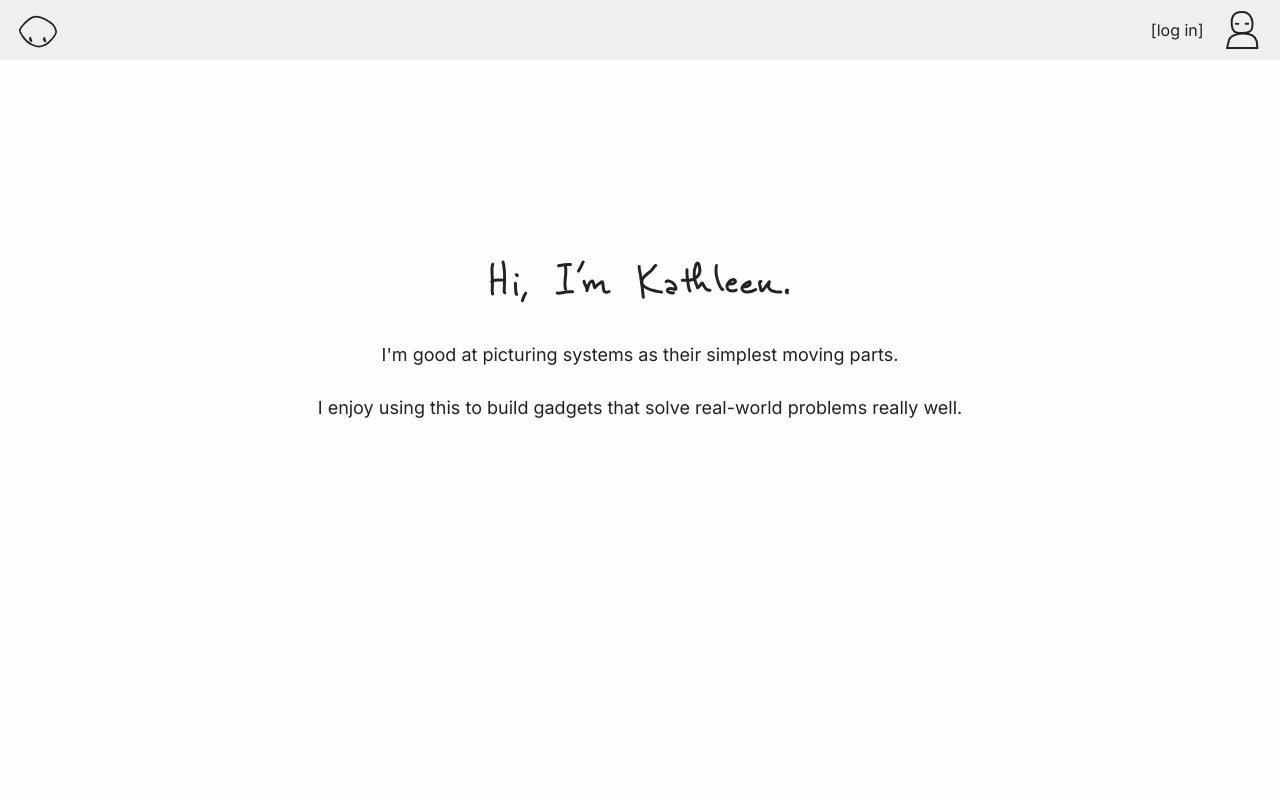
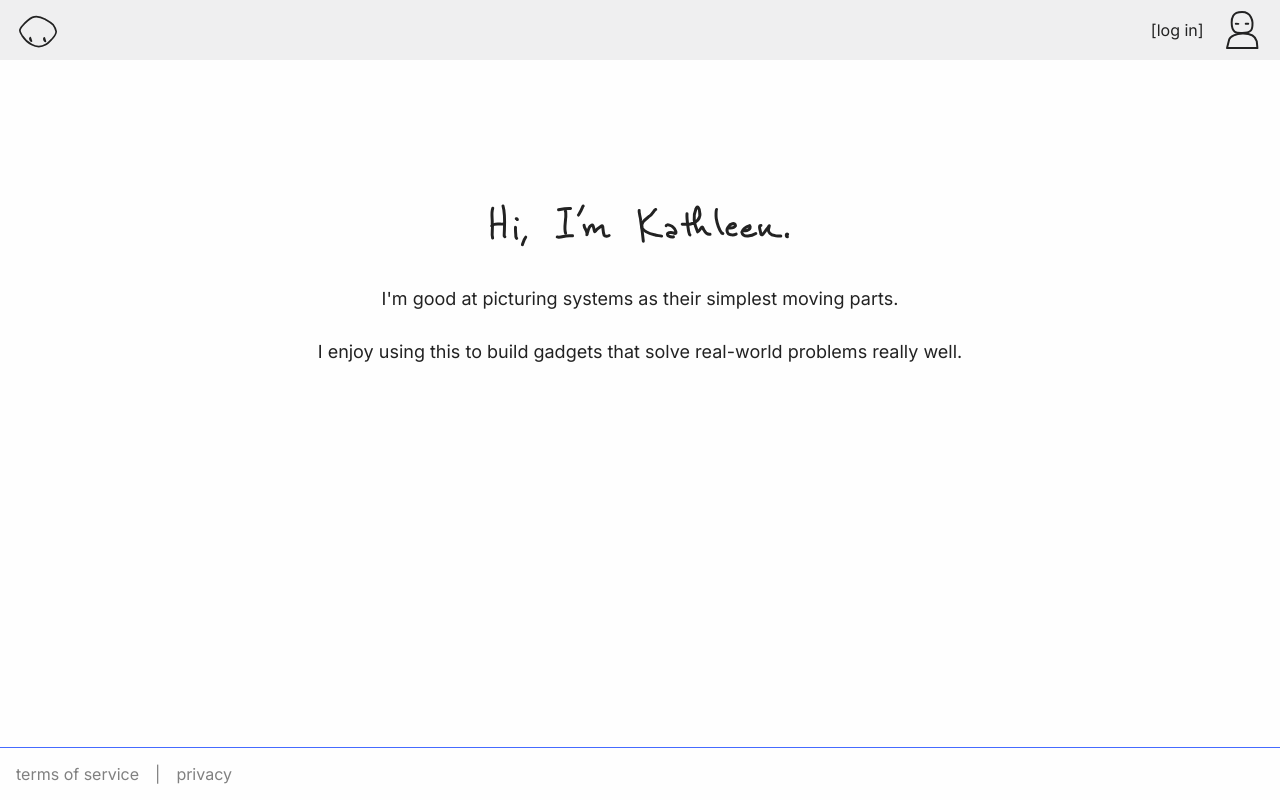
Before and after one commit to saecula/saecula-io, a Next.js app: page / in a window 1280 px wide. Built offline with nearby package versions, Linux system fonts and the light colour scheme; no server answers.

Commit message:
icon changes

```diff
--- a/app/Content.js
+++ b/app/Content.js
@@ -4,7 +4,7 @@ import Splash from './_components/Splash';
 
 import styles from './style.module.css';
 
-const PageComponent = () => {
+const Content = () => {
   const [dramaticPause, setDramaticPause] = useState(true);
 
   useEffect(() => {
@@ -17,13 +17,10 @@ const PageComponent = () => {
   }, []);
 
   return (
-    <div className={styles.page}>
-      <div className={styles.intro}>
-        <img src="/intro.svg" alt="Hi, I'm Kathleen." width={300} height={45} />
-      </div>
+    <div className={styles.content}>
       <Splash dramaticPause={dramaticPause} />
     </div>
   );
 };
 
-export default PageComponent;
+export default Content;
--- a/app/_components/Icon.js
+++ /dev/null
@@ -1,10 +0,0 @@
-import React from 'react';
-import Link from 'next/link';
-
-const Icon = ({ href, src }) => (
-  <Link href={href} target="_blank" rel="noopener noreferrer">
-    <img src={src} width={45} height={45} />
-  </Link>
-);
-
-export default Icon;
--- a/app/_components/Splash.js
+++ b/app/_components/Splash.js
@@ -1,7 +1,5 @@
 import React from 'react';
 import Link from 'next/link';
-
-import Icon from './Icon';
 
 import styles from './style.module.css';
 
@@ -16,7 +14,46 @@ const aboutMe = [
   `I enjoy using this to build gadgets that solve real-world problems really well.`,
 ];
 
+const CallToAction = () => (
+  <div className={styles.calltoaction}>
+    Feel free to <Link href={mailto}>email me</Link>, check out my{' '}
+    <Link target="_blank" rel="noopener noreferrer" href={resumeUrl}>
+      resume
+    </Link>
+    , or visit one of the links below.
+  </div>
+);
+
+const Arrow = ({ dramaticPause }) => (
+  <svg
+    width={30}
+    height={30}
+    className={dramaticPause ? styles.arrow : styles.quickarrow}
+    viewBox="0 0 100 100"
+  >
+    <path d="M 0,0 L 50,40 L 100,0" />
+  </svg>
+);
+
+const Icon = ({ href, src }) => (
+  <Link href={href} target="_blank" rel="noopener noreferrer">
+    <img src={src} width={45} height={45} />
+  </Link>
+);
+
+const Links = () => (
+  <div className={styles.links}>
+    <Icon href={inUrl} src="/in.svg" />
+    <Icon href={ghUrl} src="/gh.svg" />
+    <Icon href={xUrl} src="/x.svg" />
+  </div>
+);
+
 const Splash = ({ dramaticPause }) => (
+  <>
+    <div className={styles.intro}>
+      <img src="/intro.svg" alt="Hi, I'm Kathleen." width={300} height={45} />
+    </div>
     <div className={styles.fadegroup}>
       <div className={dramaticPause ? styles.fade1 : styles.quickfade1}>
         {aboutMe[0]}
@@ -25,28 +62,12 @@ const Splash = ({ dramaticPause }) => (
         {aboutMe[1]}
       </div>
       <div className={dramaticPause ? styles.fade3 : styles.quickfade2}>
-      <div className={styles.calltoaction}>
-        Feel free to <Link href={mailto}>email me</Link>, check out my{' '}
-        <Link target="_blank" rel="noopener noreferrer" href={resumeUrl}>
-          resume
-        </Link>
-        , or visit one of the links below.
-      </div>
-      <svg
-        width={30}
-        height={30}
-        className={dramaticPause ? styles.arrow : styles.quickarrow}
-        viewBox="0 0 100 100"
-      >
-        <path d="M 0,0 L 50,40 L 100,0" />
-      </svg>
-      <div className={styles.links}>
-        <Icon href={inUrl} src="/in.svg" />
-        <Icon href={ghUrl} src="/gh.svg" />
-        <Icon href={xUrl} src="/x.svg" />
+        <CallToAction />
+        <Arrow dramaticPause={dramaticPause} />
+        <Links />
       </div>
     </div>
-  </div>
+  </>
 );
 
 export default Splash;
--- a/app/_components/style.module.css
+++ b/app/_components/style.module.css
@@ -1,5 +1,12 @@
+.intro {
+  justify-content: center;
+  align-items: center;
+  margin: 1.5rem 0;
+}
+
 .fadegroup {
   flex-direction: column;
+  font-size: 18px;
 }
 
 .fadegroup > * {
--- a/app/page.js
+++ b/app/page.js
@@ -6,12 +6,16 @@ import Header from './Header';
 import Footer from './Footer';
 import Content from './Content';
 
+import styles from './style.module.css';
+
 export default ({ session }) => {
   return (
     <SessionProvider session={session}>
-      <Header />
-      <Content />
-      <Footer />
+      <div className={styles.page}>
+        <Header />
+        <Content />
+        <Footer />
+      </div>
     </SessionProvider>
   );
 };
--- a/app/style.module.css
+++ b/app/style.module.css
@@ -1,24 +1,19 @@
-.page,
-.page * {
+.page {
   display: flex;
-  font-size: 18px;
+  flex-direction: column;
+  height: 100%;
 }
 
-.page {
-  height: 100%;
-  flex-direction: column;
-  justify-content: center;
-  width: 90%;
-  margin: 0 auto;
+.content,
+.content * {
+  display: flex;
 }
 
-.page > * {
+.content {
+  flex-direction: column;
+  flex: 1;
   justify-content: center;
-}
-
-.intro {
-  align-items: center;
-  margin: 1.5rem 0;
+  margin: 0 auto;
 }
 
 /* Header and Footer */
@@ -32,6 +27,10 @@
 
 .header {
   background-color: var(--panel-color);
+}
+
+.greeting {
+  animation: fade-in 0.3s ease-in-out forwards;
 }
 
 .footer {
@@ -56,10 +55,6 @@
   margin: 0.7rem;
 }
 
-.greeting {
-  animation: fade-in 0.3s ease-in-out forwards;
-}
-
 /* keyframes */
 
 @keyframes fade-in {
--- a/app/terms/page.js
+++ b/app/terms/page.js
@@ -1,10 +1,11 @@
+'use client';
 import React from 'react';
 
 import terms from './terms';
 
 export default () => {
   return (
-    <div className="text-container">
+    <div className="tc">
       <div dangerouslySetInnerHTML={{ __html: terms }} />
     </div>
   );
--- a/styles/globals.css
+++ b/styles/globals.css
@@ -28,9 +28,9 @@ a {
   text-decoration: none;
 }
 
-/* generic text pages */
+/* text container */
 
-.text-container {
+.tc {
   display: flex;
   flex-direction: column;
   padding: 1rem 2rem;
@@ -38,6 +38,8 @@ a {
   justify-content: space-around;
 }
 
-.text-block {
+/* text block */
+
+.tb {
   margin: 1rem;
 }
```
Also changed, not shown: app/privacy/page.js (+5 -5 lines). Lines whose indentation alone changed are shown as unchanged.
